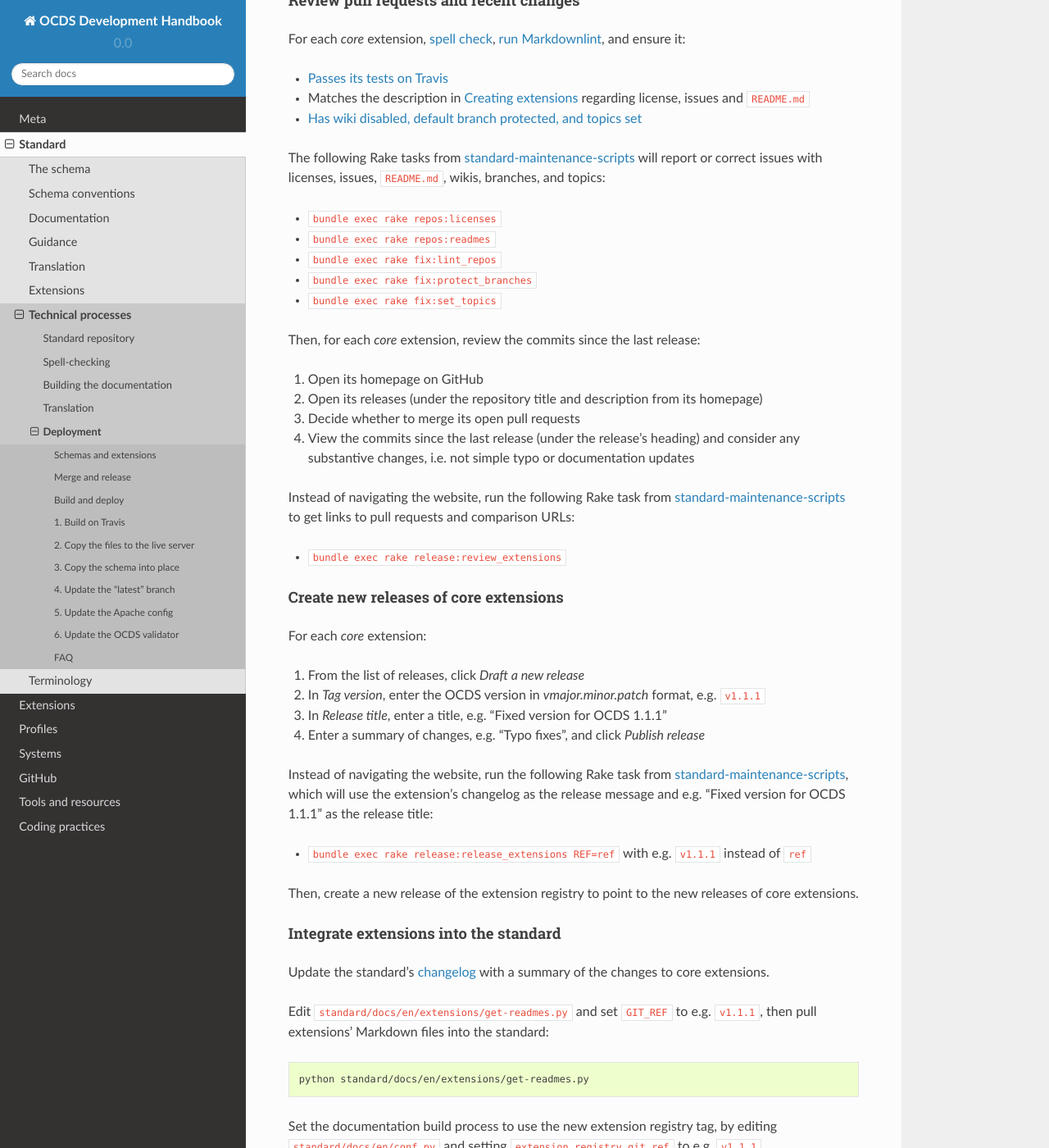
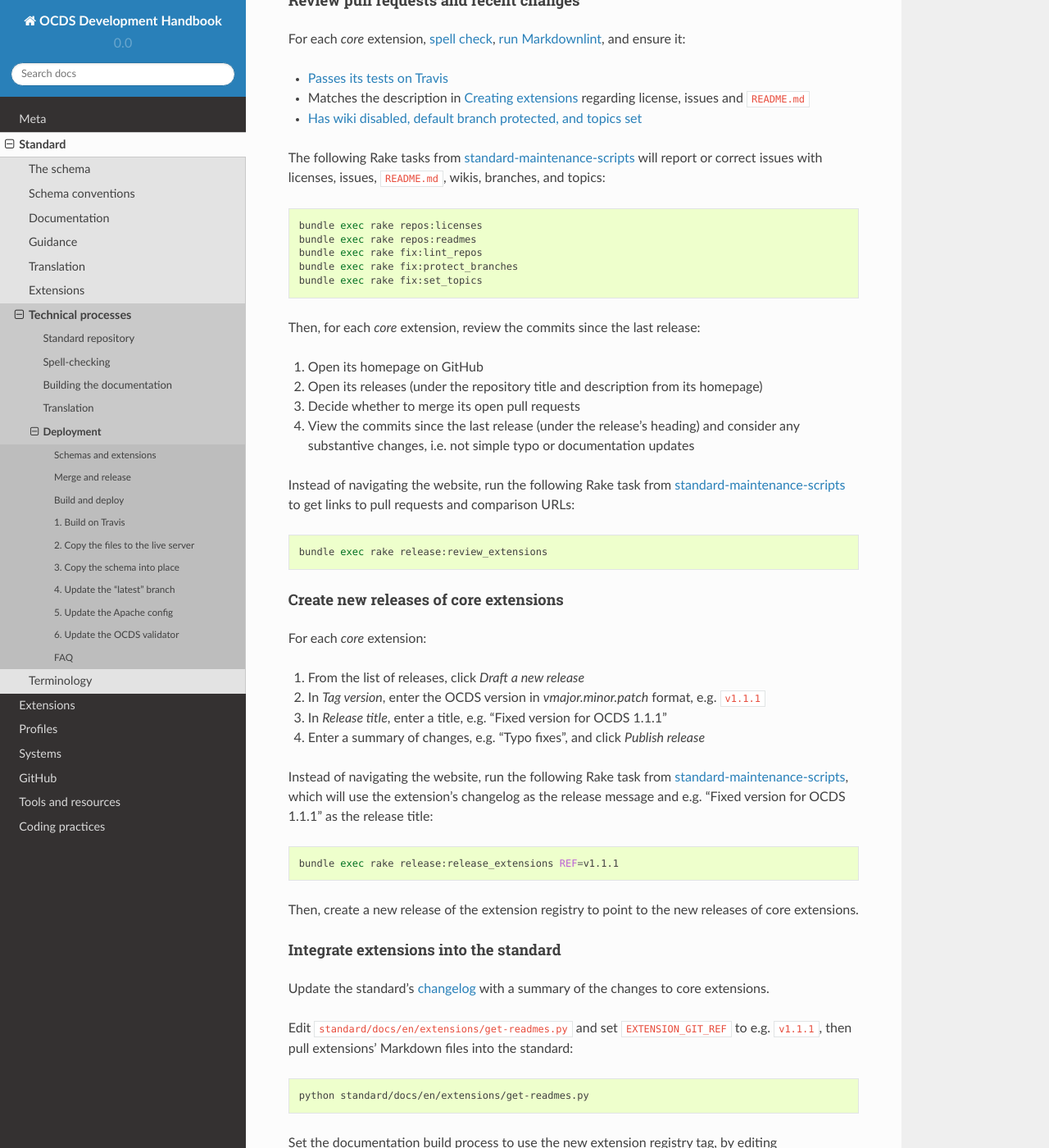
Before and after one commit to open-contracting/standard-development-handbook, a Sphinx documentation site: the page built from docs/standard/technical/deployment.md, in a window 1280 px wide and 1400 px high, scrolled down 667 px. Shown: the whole window at 82% size. Built offline with Sphinx 7.4.7 and the Read the Docs theme 2.0.0, drawn with Linux system fonts in a browser that asks for light colours.

Commit message:
Fix display of code

````diff
--- a/docs/standard/technical/deployment.md
+++ b/docs/standard/technical/deployment.md
@@ -29,11 +29,13 @@ For each *core* extension, [spell check](http://ocds-standard-development-handbo
 
 The following Rake tasks from [standard-maintenance-scripts](https://github.com/open-contracting/standard-maintenance-scripts) will report or correct issues with licenses, issues, `README.md`, wikis, branches, and topics:
 
-* `bundle exec rake repos:licenses`
-* `bundle exec rake repos:readmes`
-* `bundle exec rake fix:lint_repos`
-* `bundle exec rake fix:protect_branches`
-* `bundle exec rake fix:set_topics`
+```bash
+bundle exec rake repos:licenses
+bundle exec rake repos:readmes
+bundle exec rake fix:lint_repos
+bundle exec rake fix:protect_branches
+bundle exec rake fix:set_topics
+```
 
 Then, for each *core* extension, review the commits since the last release:
 
@@ -44,7 +46,9 @@ Then, for each *core* extension, review the commits since the last release:
 
 Instead of navigating the website, run the following Rake task from [standard-maintenance-scripts](https://github.com/open-contracting/standard-maintenance-scripts) to get links to pull requests and comparison URLs:
 
-* `bundle exec rake release:review_extensions`
+```bash
+bundle exec rake release:review_extensions
+```
 
 #### Create new releases of core extensions
 
@@ -57,7 +61,9 @@ For each *core* extension:
 
 Instead of navigating the website, run the following Rake task from [standard-maintenance-scripts](https://github.com/open-contracting/standard-maintenance-scripts), which will use the extension's changelog as the release message and e.g. "Fixed version for OCDS 1.1.1" as the release title:
 
-* `bundle exec rake release:release_extensions REF=ref` with e.g. `v1.1.1` instead of `ref`
+```bash
+bundle exec rake release:release_extensions REF=v1.1.1
+```
 
 Then, create a new release of the extension registry to point to the new releases of core extensions.
 
@@ -65,7 +71,7 @@ Then, create a new release of the extension registry to point to the new release
 
 Update the standard's [changelog](http://standard.open-contracting.org/latest/en/schema/changelog/#changelog) with a summary of the changes to core extensions.
 
-Edit `standard/docs/en/extensions/get-readmes.py` and set `GIT_REF` to e.g. `v1.1.1`, then pull extensions' Markdown files into the standard:
+Edit `standard/docs/en/extensions/get-readmes.py` and set `EXTENSION_GIT_REF` to e.g. `v1.1.1`, then pull extensions' Markdown files into the standard:
 
 ```bash
 python standard/docs/en/extensions/get-readmes.py
````
Also changed, not shown: docs/standard/technical/translation.md (+2 -2 lines).
